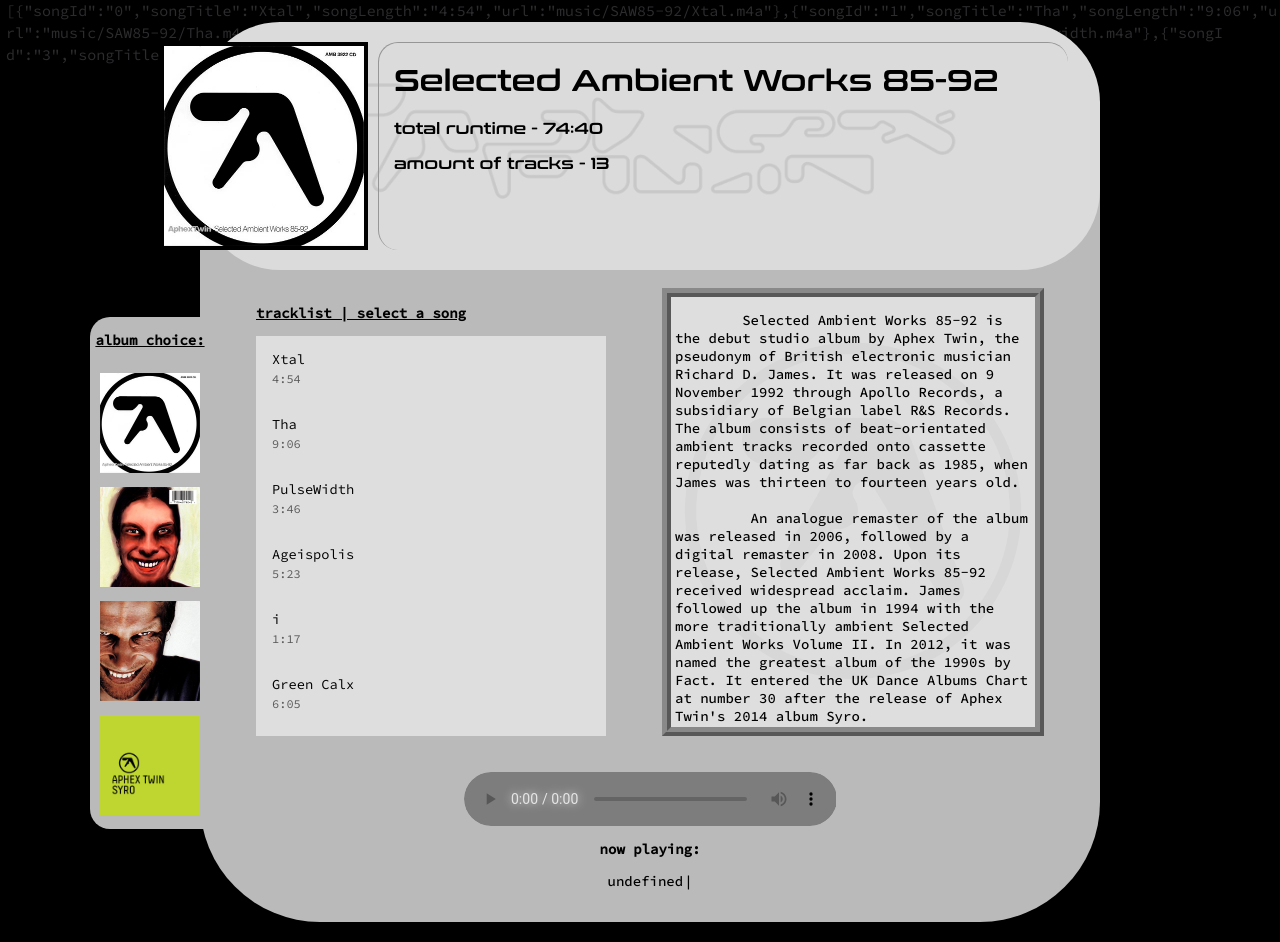
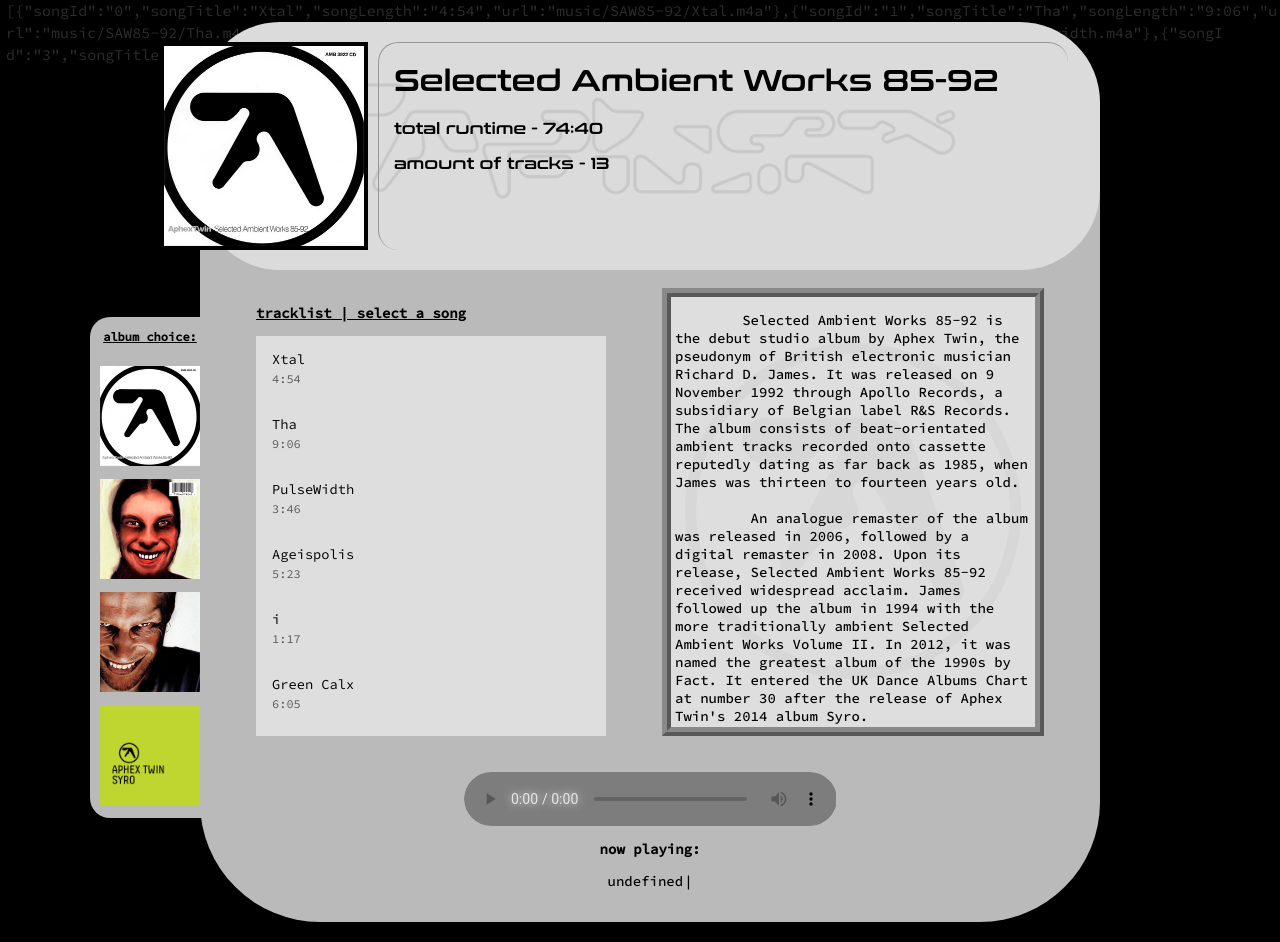
Before and after one commit to mramirez0610/project2repo, a React (Create React App) app: page / in a window 1280 px wide. Built offline with nearby package versions, Linux system fonts and the light colour scheme; a web font is replaced by a local one.

Commit message:
two songs weren't loading -- capitalization error

```diff
--- a/public/data/listOfAlbums.json
+++ b/public/data/listOfAlbums.json
@@ -54,7 +54,7 @@
                 "songId": "7",
                 "songTitle": "We Are The Music Makers",
                 "songLength" : "7:43",
-                "url" : "music/SAW85-92/We Are The Music Makers.m4a"
+                "url" : "music/SAW85-92/We Are the Music Makers.m4a"
             },
             {
                 "songId": "8",
@@ -131,7 +131,7 @@
                 "songId": "5",
                 "songTitle": "Come On You Slags!",
                 "songLength" : "5:45",
-                "url" : "music/ICBYD/Come On You Slags!.m4a"
+                "url" : "music/ICBYD/Come on You Slags!.m4a"
             },
             {
                 "songId": "6",
--- a/src/components/dataComp/view.css
+++ b/src/components/dataComp/view.css
@@ -4,7 +4,7 @@
     display: flex;
     flex-direction: column;
     font-family: 'Source Code Pro', monospace;
-    font-size: 14px;
+    font-size: 12px;
 }
 
 .area{
```
